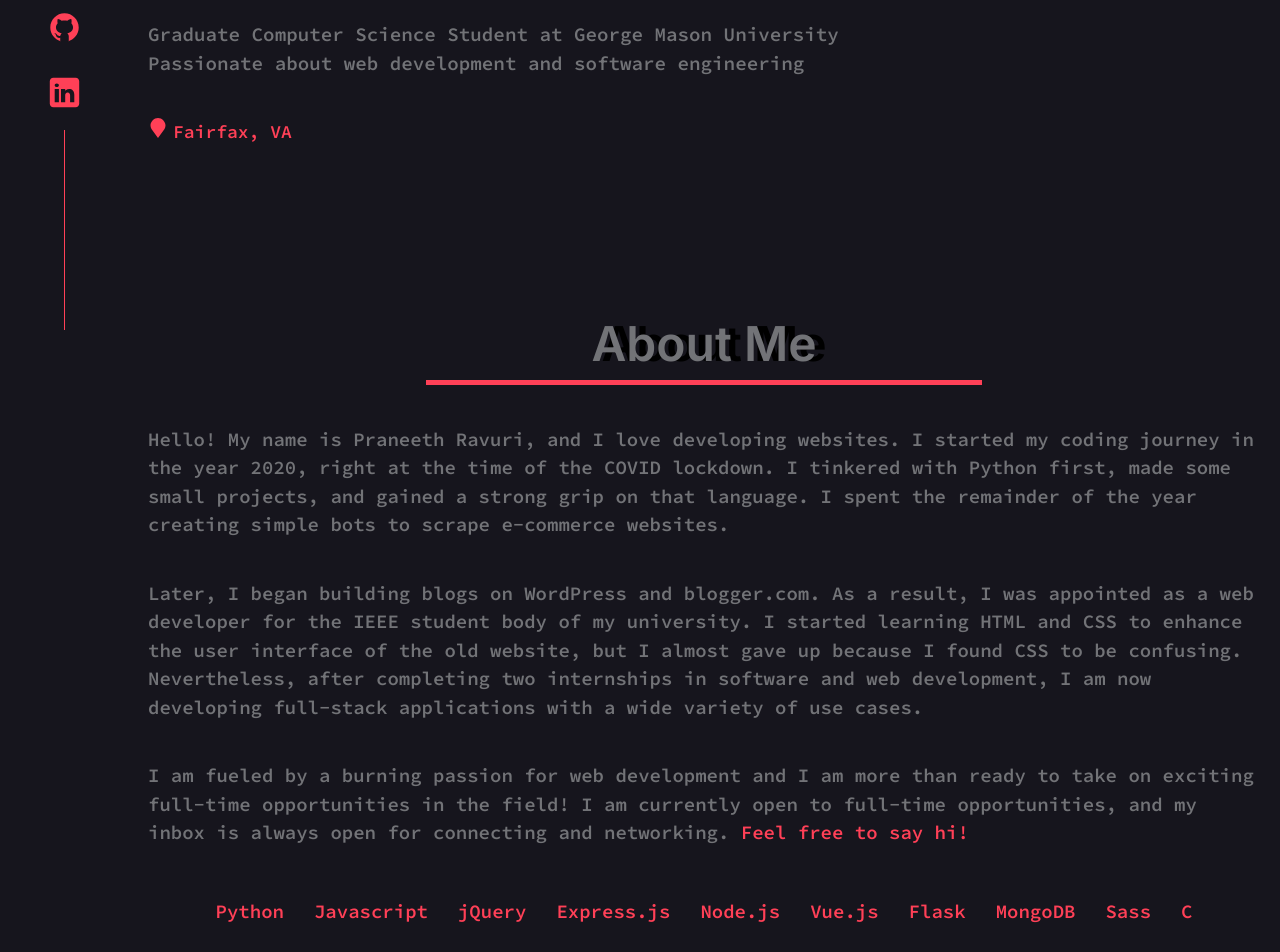
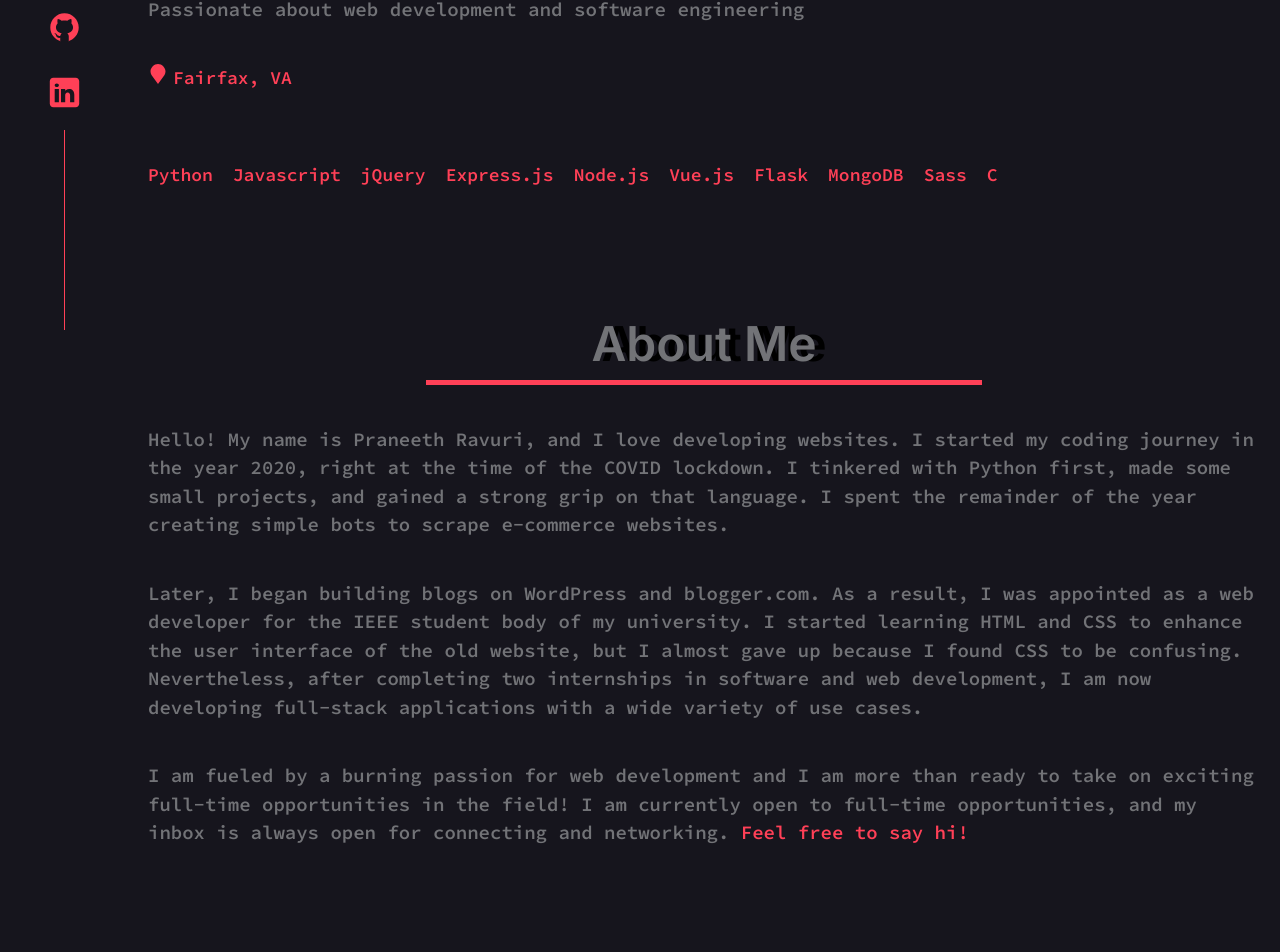
Before and after one commit to praneethravuri/PRAV-V2, a Vue app: page / in a window 1280 px wide. Shown: the part 470-1422 px from the top of the page. Built offline with nearby package versions, Linux system fonts and the light colour scheme.

Commit message:
Changed skills from about to introduction

```diff
--- a/src/components/About.vue
+++ b/src/components/About.vue
@@ -26,12 +26,6 @@
             <p>I am fueled by a burning passion for web development and I am more than ready to take on exciting full-time opportunities in the field! I am currently open to full-time opportunities, and my inbox is always open for connecting and networking. <span><a href="mailto: prav2500@gmail.com" class="about-contact-link">Feel free to say hi!</a></span></p>
         </div>
 
-        <div class="skills-container">
-            <div class="skills" v-for="skill in skills" :key="skill">
-                <p>{{ skill }}</p>
-            </div>
-        </div>
-
     </div>
 
 
@@ -41,11 +35,6 @@
 export default {
     // eslint-disable-next-line vue/multi-word-component-names
     name: "About",
-    data() {
-        return {
-            skills: ["Python", "Javascript", "jQuery", "Express.js", "Node.js", "Vue.js", "Flask", "MongoDB", "Sass", "C"]
-        }
-    }
 }
 </script>
 
--- a/src/components/Introduction.vue
+++ b/src/components/Introduction.vue
@@ -27,6 +27,12 @@
             <p class="location-text">Fairfax, VA</p>
         </div>
 
+        <div class="skills-container">
+            <div class="skills" v-for="skill in skills" :key="skill">
+                <p>{{ skill }}</p>
+            </div>
+        </div>
+
     </div>
 </template>
 
@@ -34,6 +40,11 @@
 export default {
     // eslint-disable-next-line vue/multi-word-component-names
     name: "Introduction",
+    data() {
+        return {
+            skills: ["Python", "Javascript", "jQuery", "Express.js", "Node.js", "Vue.js", "Flask", "MongoDB", "Sass", "C"]
+        }
+    }
 }
 </script>
 
--- a/src/styles/introduction.scss
+++ b/src/styles/introduction.scss
@@ -77,6 +77,25 @@ p {
     }
 }
 
+.skills {
+    margin: 10px 0px;
+
+    &-container {
+        display: flex;
+        flex-wrap: wrap;
+        justify-content: center;
+    }
+
+    & p {
+        font-family: $source-code-pro-font;
+        font-weight: 600;
+        color: $bright-red;
+        font-size: 18px;
+        margin-right: 20px;
+    }
+
+}
+
 @media (max-width: 600px) {
     .container {
         margin-top: 0px;
--- a/src/styles/projects.scss
+++ b/src/styles/projects.scss
@@ -54,22 +54,23 @@
 .tag {
     font-size: 1rem;
     color: #fff;
-    margin-right: 15px;
+    margin-right: 20px;
     margin-bottom: 5px;
     color: $bright-red;
 }
 
-.disclaimer{
+.disclaimer {
     margin-top: 20px;
 
-    & span, & a{
+    & span,
+    & a {
         color: $bright-red;
         transition: $transition;
         font-family: $source-code-pro-font;
         text-decoration: none;
     }
 
-    & a:hover{
+    & a:hover {
         color: $dark-red;
     }
 }
@@ -86,8 +87,8 @@
     }
 }
 
-@media (max-width: 600px){
-    .card-description{
+@media (max-width: 600px) {
+    .card-description {
         font-size: 14px
     }
 }
```
